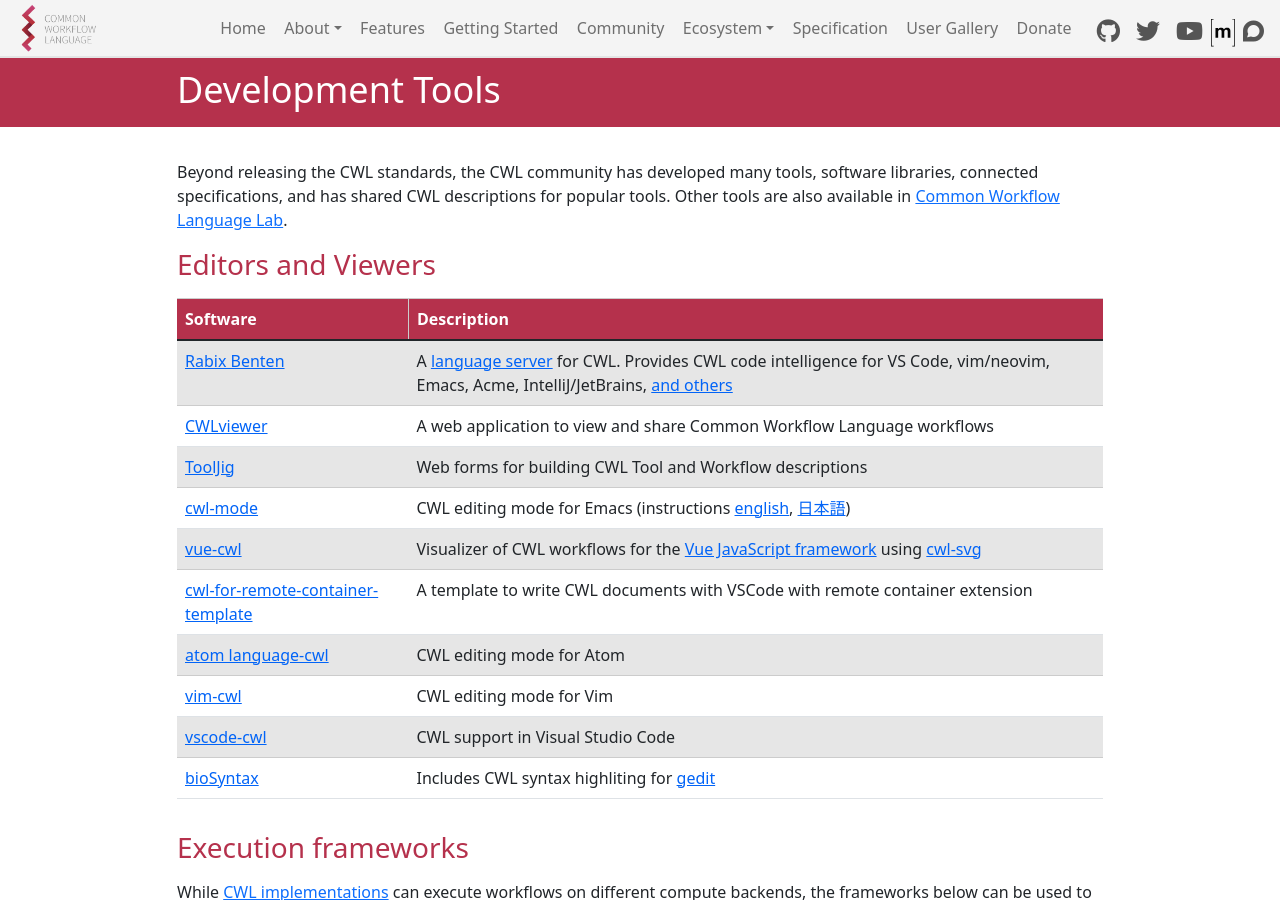
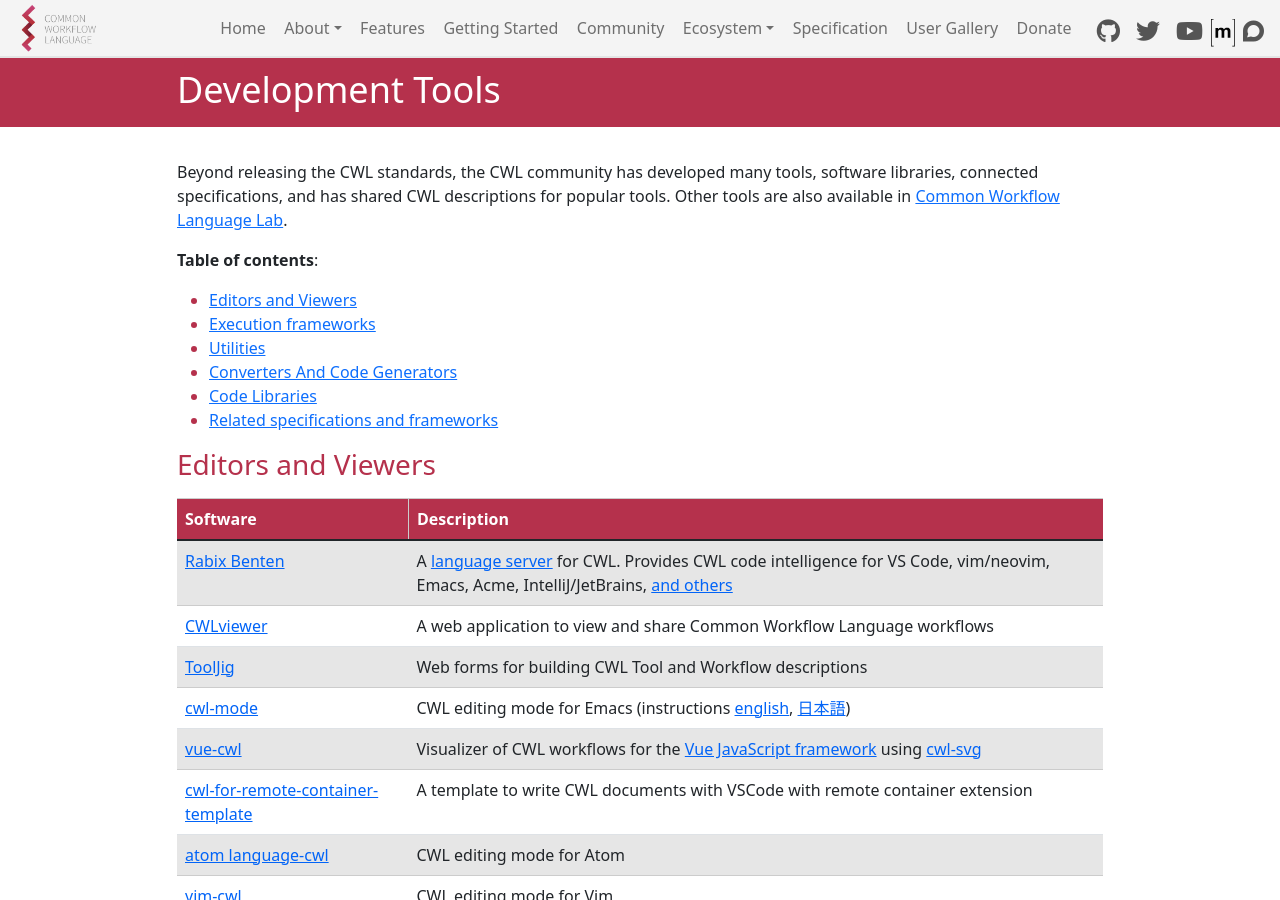
Before and after one commit to common-workflow-language/cwl-website, a Jekyll site: the page built from content/tools.md, in a window 1280 px wide and 900 px high. Built offline with Jekyll 4.4.1, drawn with Linux system fonts in a browser that asks for light colours.

Commit message:
some table of contents

```diff
--- a/content/tools.md
+++ b/content/tools.md
@@ -16,7 +16,16 @@
 descriptions for popular tools.
 Other tools are also available in [Common Workflow Language Lab](https://github.com/common-workflow-lab).
 
-### Editors and Viewers
+**Table of contents**:
+
+* [Editors and Viewers](#editors)
+* [Execution frameworks](#execution)
+* [Utilities](#utils)
+* [Converters And Code Generators](#converters)
+* [Code Libraries](#libs)
+* [Related specifications and frameworks](#specs)
+
+### Editors and Viewers {#editors}
 
 {: .table .table-striped .cols-2}
 |Software|Description|
@@ -62,7 +71,7 @@
 |[CWL-metrics](https://inutano.github.io/cwl-metrics/)|Collect/analyze computational resource use of CWL workflow runs|
 
 
-### Converters And Code Generators
+### Converters And Code Generators {#converters}
 
 {: .table .table-striped .cols-2}
 |Software|Description|
```
Also changed, not shown: other parts of content/tools.md (+3 -3 lines).
